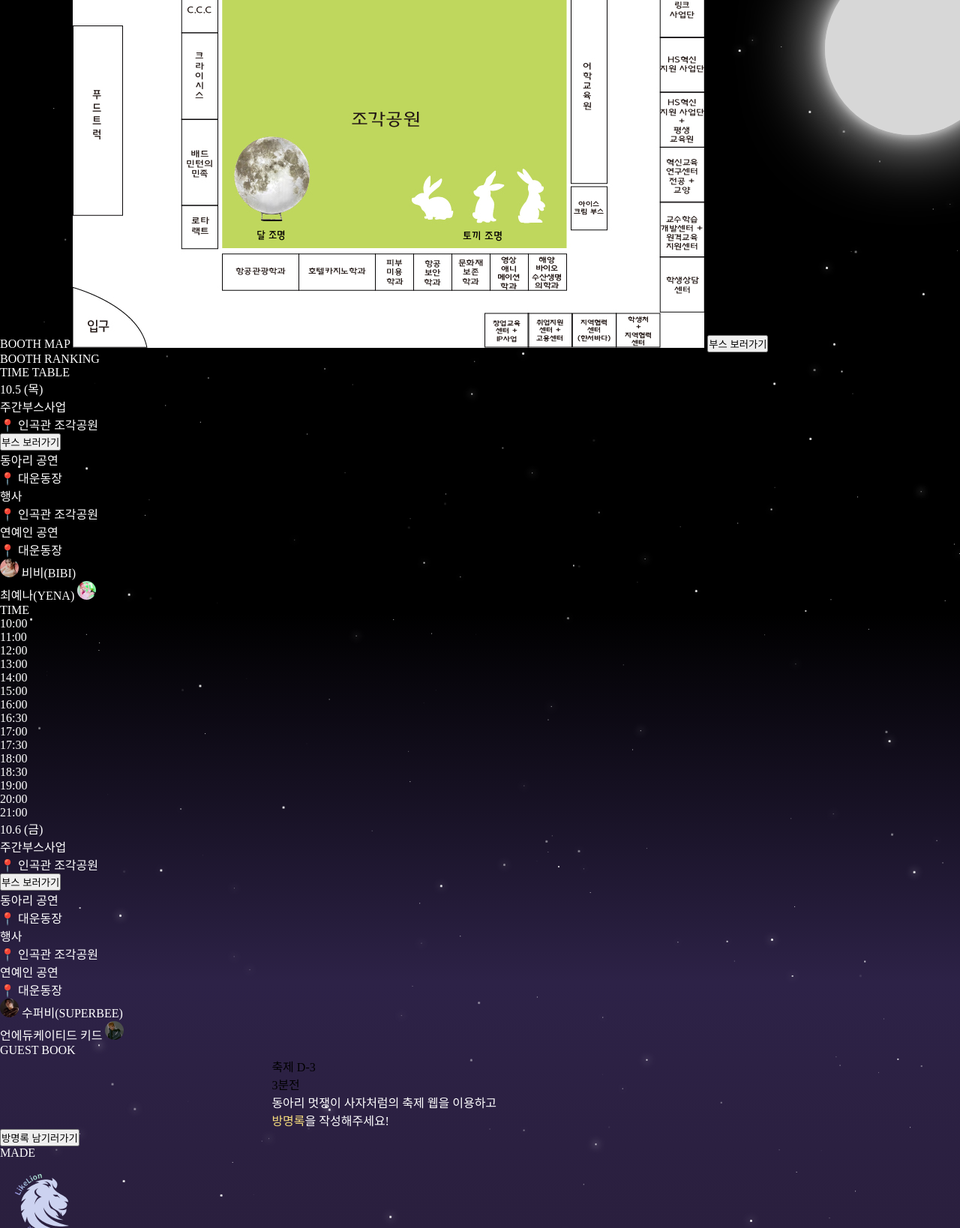
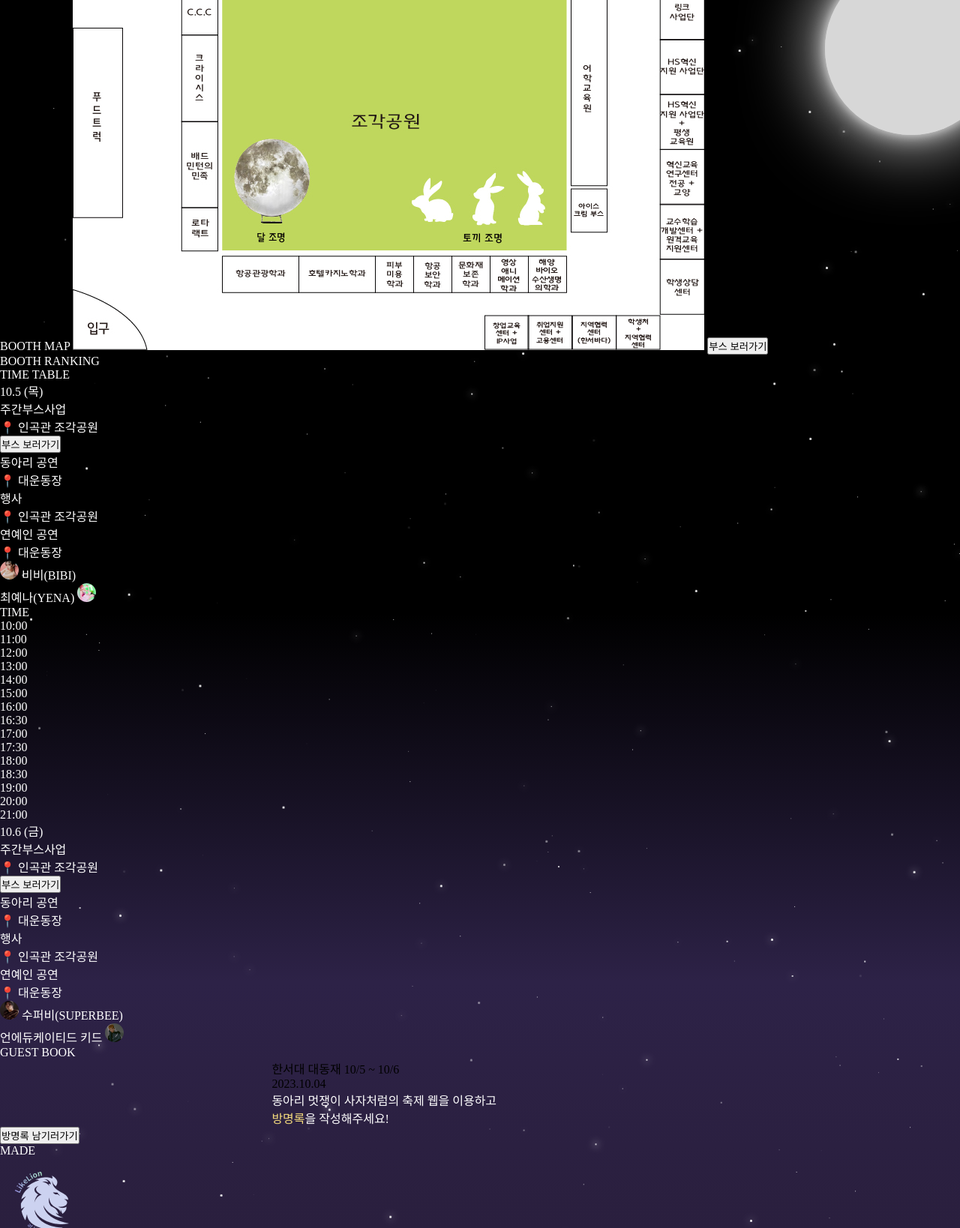
Before and after one commit to LIKELION-at-HSU/HSU_FestivalSite_Back, a Django app: template templates/main.html in a window 1280 px wide. Shown: the whole page at 75% size. Run offline with Django 4.2, Linux system fonts and the light colour scheme; the template is opened without the code that fills it, so the values that code supplies are empty; some web fonts are replaced; grey boxes are pictures that could not be loaded.

Commit message:
fix : main.html 방명록 내용 수정

```diff
--- a/templates/main.html
+++ b/templates/main.html
@@ -152,10 +152,10 @@
                 <div class="Comment_contain_outbox">
                     <div class="Comment_contain">
                         <div class="mainComment">
-                            축제 D-3
+                            한서대 대동재 10/5 ~ 10/6
                         </div>
                         <div class="_3minutes">
-                            3분전
+                            2023.10.04
                         </div>
                     </div>
                 </div>
```
